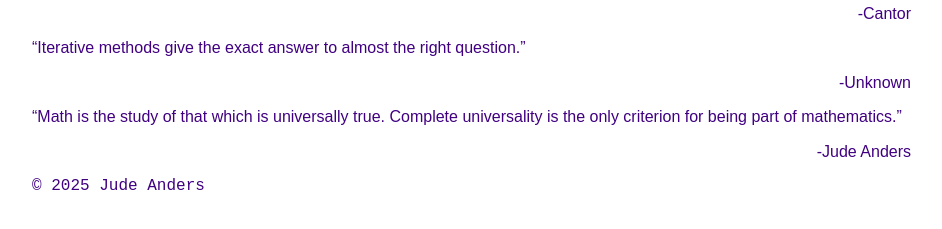
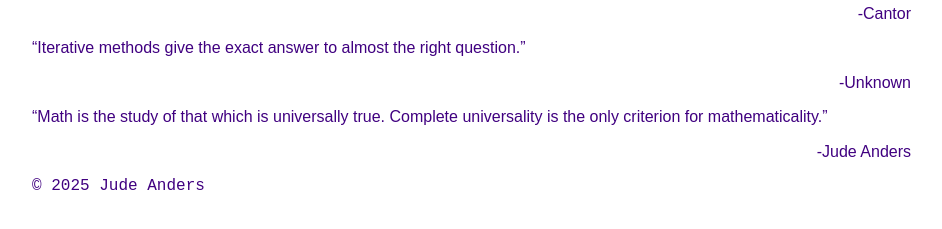
Before and after one commit to 1anderj/judeanders-website, a Jekyll site: the page built from math-quotations/index.html, in a window 1280 px wide and 900 px high, scrolled down 2792 px. Shown: the part 635-864 px from the top of the window, without its empty margins (22-964 px from the left). Built offline with Jekyll 4.4.1, drawn with Linux system fonts in a browser that asks for light colours; some web fonts are replaced.

Commit message:
Update index.html

```diff
--- a/math-quotations/index.html
+++ b/math-quotations/index.html
@@ -77,5 +77,5 @@ title: Mathematician quotes
 <p class="attribution">-Cantor</p>
 <p class="quotation">“Iterative methods give the exact answer to almost the right question.”</p>
 <p class="attribution">-Unknown</p>
-<p class="quotation">“Math is the study of that which is universally true. Complete universality is the only criterion for being part of mathematics.”</p>
+<p class="quotation">“Math is the study of that which is universally true. Complete universality is the only criterion for mathematicality.”</p>
 <p class="attribution">-Jude Anders</p>
```
